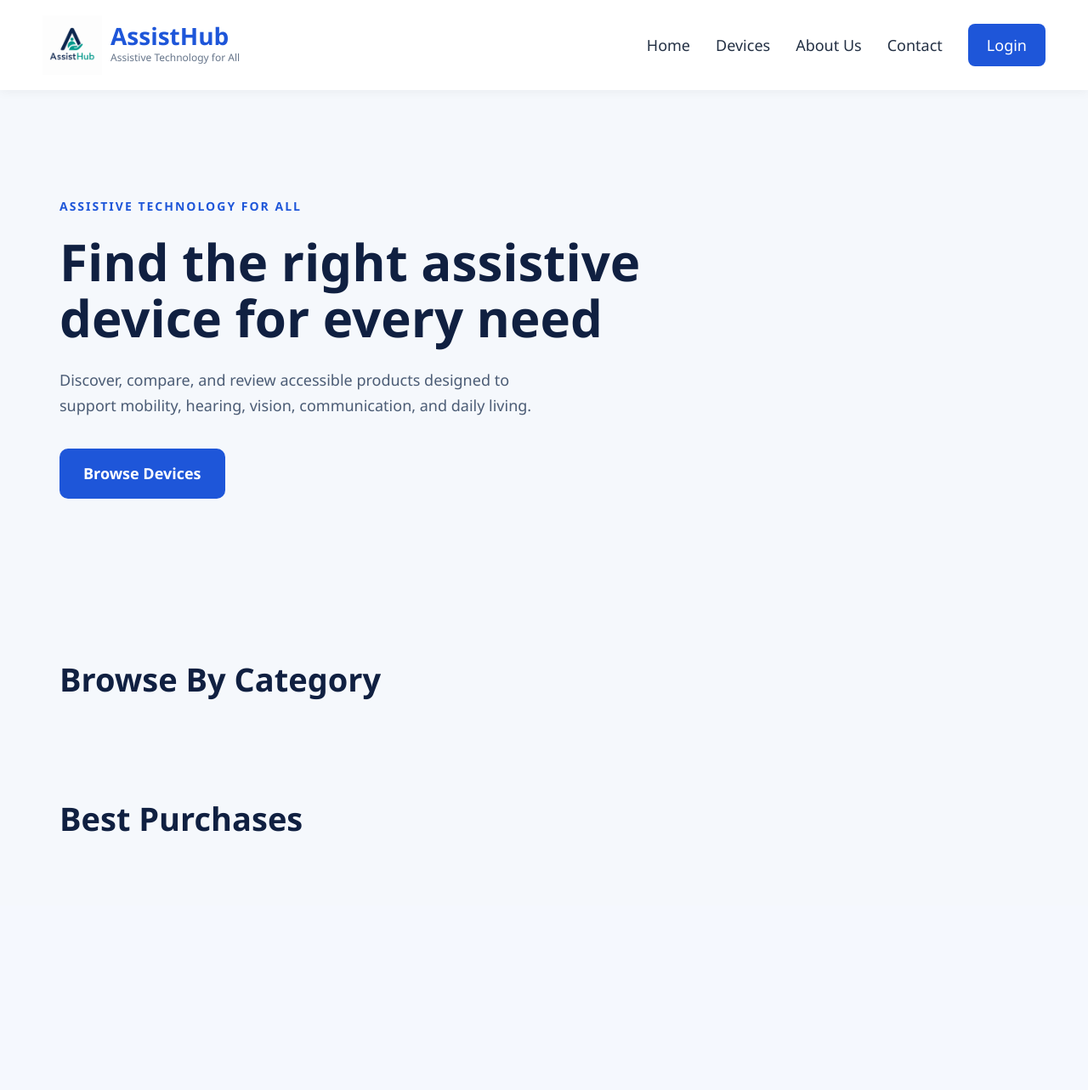
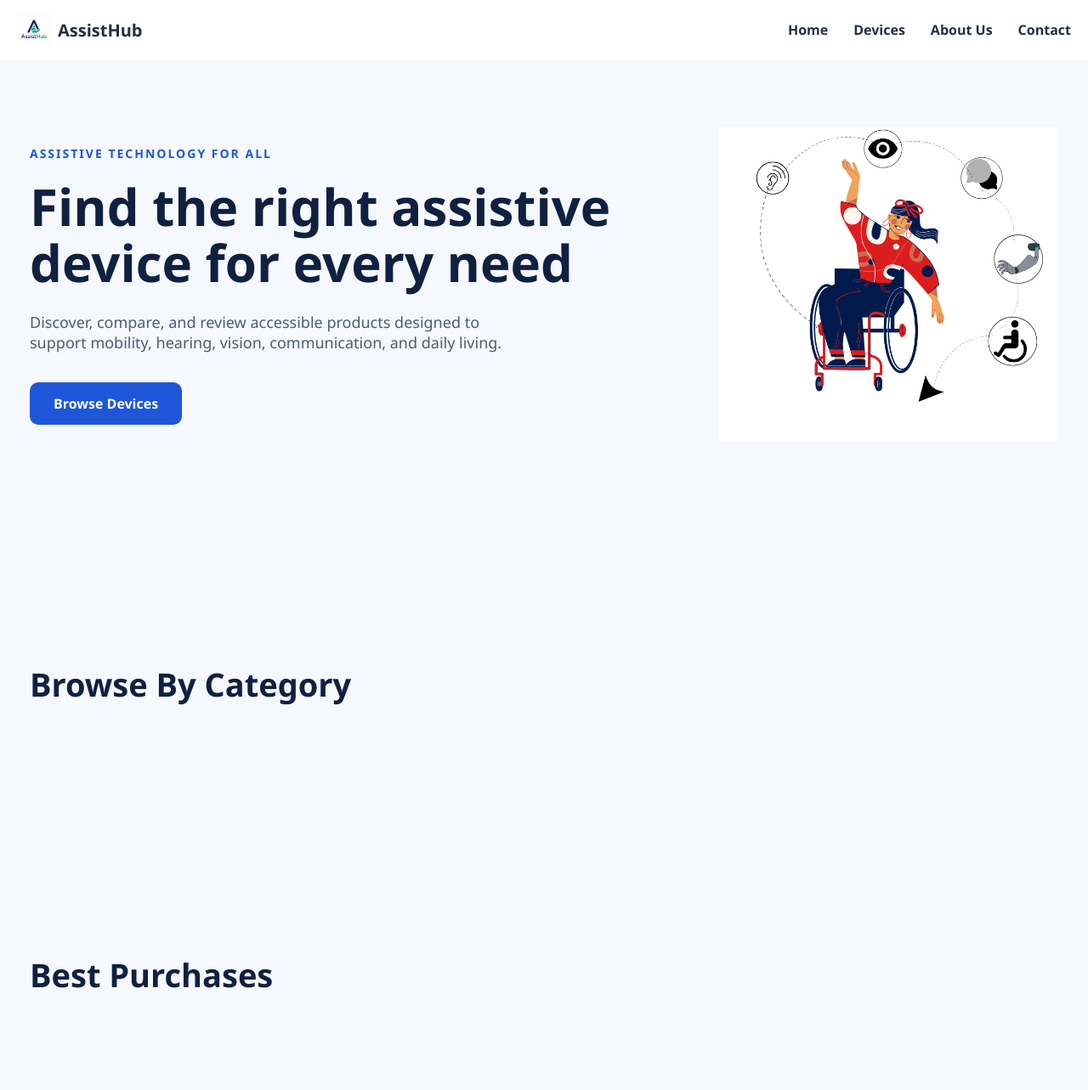
Before and after one commit to adyashamohanty2014-svg/AssistHub, a Django app: page / in a window 1280 px wide. Shown: the whole page at 85% size. Before the commit the page ends 979 px from the top, so only its background shows below. Run offline with Django 5.2, Linux system fonts and the light colour scheme.

Commit message:
Updated AssistHub detail and list of products

```diff
--- a/products/templates/base.html
+++ b/products/templates/base.html
@@ -1,58 +1,34 @@
 {% load static %}
 <!DOCTYPE html>
-<html lang="en">
+<html>
 <head>
-    <meta charset="UTF-8">
-    <meta name="viewport" content="width=device-width, initial-scale=1.0">
-    <title>
-        {% block title %}
-        AssistHub
-        {% endblock %}
-    </title>
-    <link rel="stylesheet" href="{% static 'css/base.css' %}">
-    {% block extra_css %}
-    {% endblock %}
+    <title>{% block title %}AssistHub{% endblock %}</title>
+    <link rel="stylesheet" href="{% static 'css/device_list.css' %}">
+    {% block extra_css %}{% endblock %}
 </head>
+
 <body>
-    <div id="header">
-        <!-- Logo Section -->
-        <div class="logo-area">
-            <div class="brand">
-                <img
-                    src="{% static 'images/assisthublogo.png' %}"
-                    alt="AssistHub Logo"
-                    class="header-logo">
-                <div>
-                    <span class="logo">
-                        AssistHub
-                    </span>
-                    <p class="tagline">
-                        Assistive Technology for All
-                    </p>
-                </div>
-            </div>
-        </div>
-        <!-- Navigation -->
-        <nav class="navbar">
-            <a href="{% url 'home' %}">Home</a>
-            <a href="{% url 'device_list' %}">Devices</a>
-            <a href="#">About Us</a>
-            <a href="#">Contact</a>
-            {% if request.user.is_authenticated %}
-                <a href="#" class="profile-icon">
-                    👤
-                </a>
-            {% else %}
-                <a href="{% url 'login' %}" class="login-btn">
-                    Login
-                </a>
-            {% endif %}
-        </nav>
+
+<!-- NAVBAR (ONLY ONCE HERE) -->
+<nav class="navbar">
+
+    <div class="logo-area">
+        <img src="{% static 'images/assisthublogo.png' %}" class="nav-logo">
+        <span class="brand-name">AssistHub</span>
     </div>
-    <!-- Main Content -->
-    <div id="content">
-        {% block content %}
-        {% endblock %}
-    </div>
+
+    <ul class="nav-links">
+        <li><a href="{% url 'home' %}">Home</a></li>
+        <li><a href="{% url 'device_list' %}">Devices</a></li>
+        <li><a href="#">About Us</a></li>
+        <li><a href="#">Contact</a></li>
+    </ul>
+
+</nav>
+
+<!-- PAGE CONTENT -->
+{% block content %}
+{% endblock %}
+
 </body>
 </html>
--- a/products/templates/products/home.html
+++ b/products/templates/products/home.html
@@ -28,6 +28,7 @@
     Browse Devices
 </a>
     </div>
+    <img src="{% static 'images/Untitled design (1).png' %}" alt="AssistHub Icon" class="home-icon">
 </section>
 
 <section class="categories">
--- a/products/urls.py
+++ b/products/urls.py
@@ -5,4 +5,5 @@
  path('login/', views.user_login, name='login'),
  path('register/', views.register, name='register'),
  path('devices/', views.device_list, name='device_list'),
+ path('device/<int:id>/', views.device_detail, name='device_detail')
 ]
--- a/products/views.py
+++ b/products/views.py
@@ -57,3 +57,8 @@
         'products/device_list.html',
         {'devices': devices}
     )
+from .models import Device
+
+def device_detail(request, id):
+    device = Device.objects.get(id=id)
+    return render(request, 'device_detail.html', {'device': device})
--- a/static/css/base.css
+++ b/static/css/base.css
@@ -18,45 +18,40 @@
 
 /* ===== HEADER ===== */
 
-#header{
-    background:white;
-    display:flex;
-    justify-content:space-between;
-    align-items:center;
-    padding:18px 50px;
-    box-shadow:0 2px 12px rgba(0,0,0,0.05);
+#header {
+    display: flex;
+    align-items: center;
+    justify-content: space-between;
+    padding: 10px 20px;
+    background: white;
+    height: 70px;
 }
 
 /* ===== LOGO ===== */
-
-.logo-area{
-    display:flex;
-    align-items:center;
-}
-
-.brand{
-    display:flex;
-    align-items:center;
-    gap:10px;
+.logo-area .brand {
+    display: flex;
+    align-items: center;
+    gap: 10px;
 }
 
 .header-logo{
-    width:70px;
-    height:70px;
+    width:40px;
+    height:40px;
     object-fit:contain;
 }
 
 .logo{
     display:block;
-    font-size:28px;
+    font-size:20px;
     font-weight:700;
     color:#1E56D9;
-    line-height:1.1;
+    line-height:1;
 }
 
 .tagline{
     font-size:12px;
     color:#66758A;
+    margin-top: -2px;
 }
 
 /* ===== NAVBAR ===== */
--- a/static/css/device_list.css
+++ b/static/css/device_list.css
@@ -15,23 +15,13 @@
 /* NAVBAR */
 
 .navbar{
-    background:white;
-    height:80px;
-
-    display:flex;
-    justify-content:space-between;
-    align-items:center;
-
-    padding:0 60px;
-
-    box-shadow:0 2px 12px rgba(0,0,0,0.08);
+    display: flex;
+    align-items: center;
+    justify-content: space-between;
+    padding: 10px 20px;
+    background: white;   /* important so it doesn’t overflow visually */
 }
 
-.logo{
-    font-size:28px;
-    font-weight:700;
-    color:#2D6CDF;
-}
 
 .nav-links{
     display:flex;
@@ -170,3 +160,27 @@
 .view-btn:hover{
     background:#1F55B5;
 }
+.logo-area {
+    display: flex;
+    align-items: center;
+    gap: 8px;
+}
+.brand-name {
+    font-size: 20px;
+    font-weight: 600;
+    color: #233044;
+}
+.nav-logo {
+    max-width: 40px;
+    max-height: 40px;
+    object-fit: contain;
+    display: block;
+}
+.navbar {
+    display: flex;
+    align-items: center;
+    justify-content: space-between;
+    padding: 10px 20px;
+    background: white;
+    height: 70px;
+}
--- a/static/css/home.css
+++ b/static/css/home.css
@@ -3,7 +3,7 @@
 ====================== */
 
 .home-hero{
-    padding:80px 0;
+    padding:80px 35px;
 }
 
 .hero-copy{
@@ -60,6 +60,7 @@
 .categories,
 .best-purchases{
     margin-top:100px;
+    padding:80px 35px;
 }
 
 .categories h2,
@@ -68,3 +69,40 @@
     color:#102041;
     margin-bottom:30px;
 }
+.hero-container {
+    display: flex;
+    align-items: center;   /* vertically center */
+    justify-content: space-between;
+    gap: 0px;
+}
+
+.hero-copy {
+    flex: 1;
+}
+
+.hero-image {
+    flex: 1;
+    display: flex;
+    justify-content: center;
+}
+
+.hero-image img {
+    max-width:100%;
+    height: auto;
+}
+.home-hero {
+    display: flex;
+    align-items: center;
+    justify-content: space-between;
+    gap: 40px;
+}
+.hero-copy {
+    flex: 1;
+}
+
+.home-icon {
+    flex: 1;
+    max-width: 400px;
+    height: auto;
+    display: block;
+}
```
Also changed, not shown: products/templates/device_detail.html (added, +36 -0 lines), products/templates/products/device_list.html (+10 -22 lines), static/css/device_detail.css (added, +58 -0 lines), static/images/Untitled design (1).png (added).
